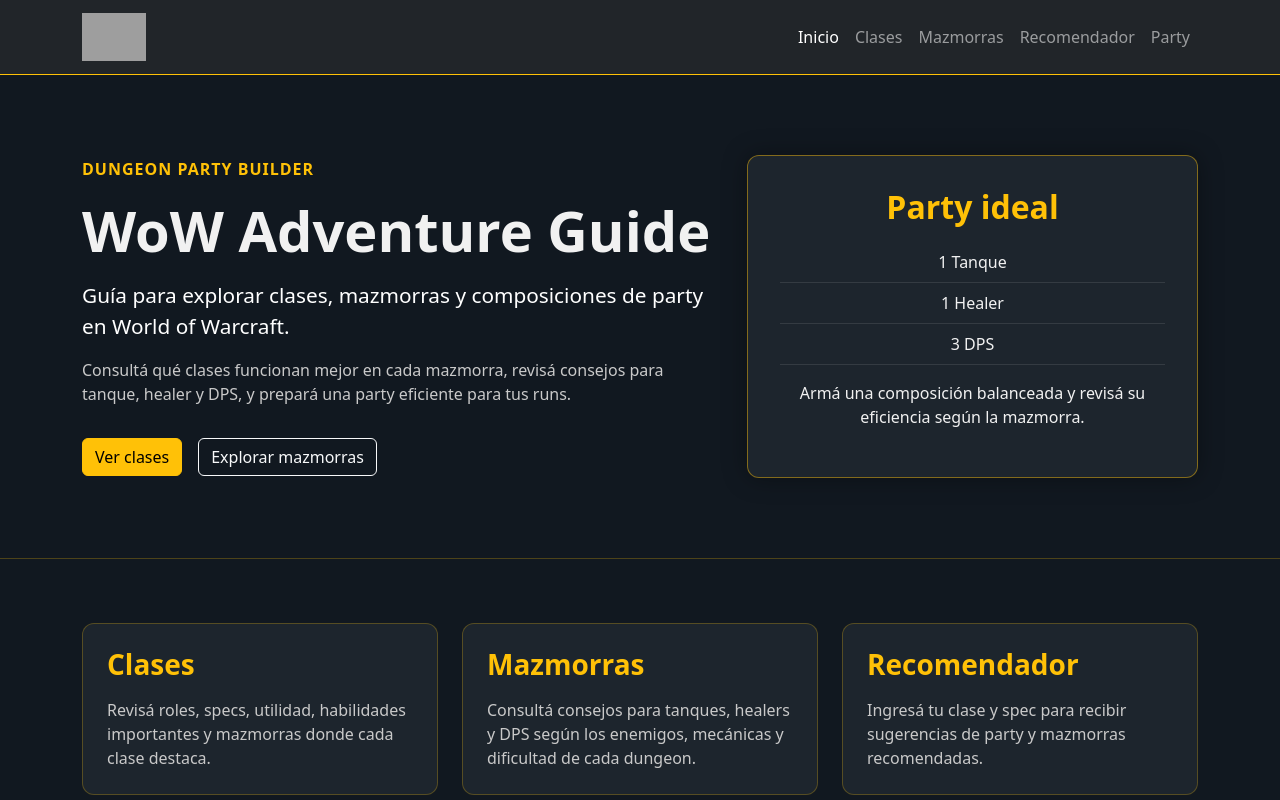
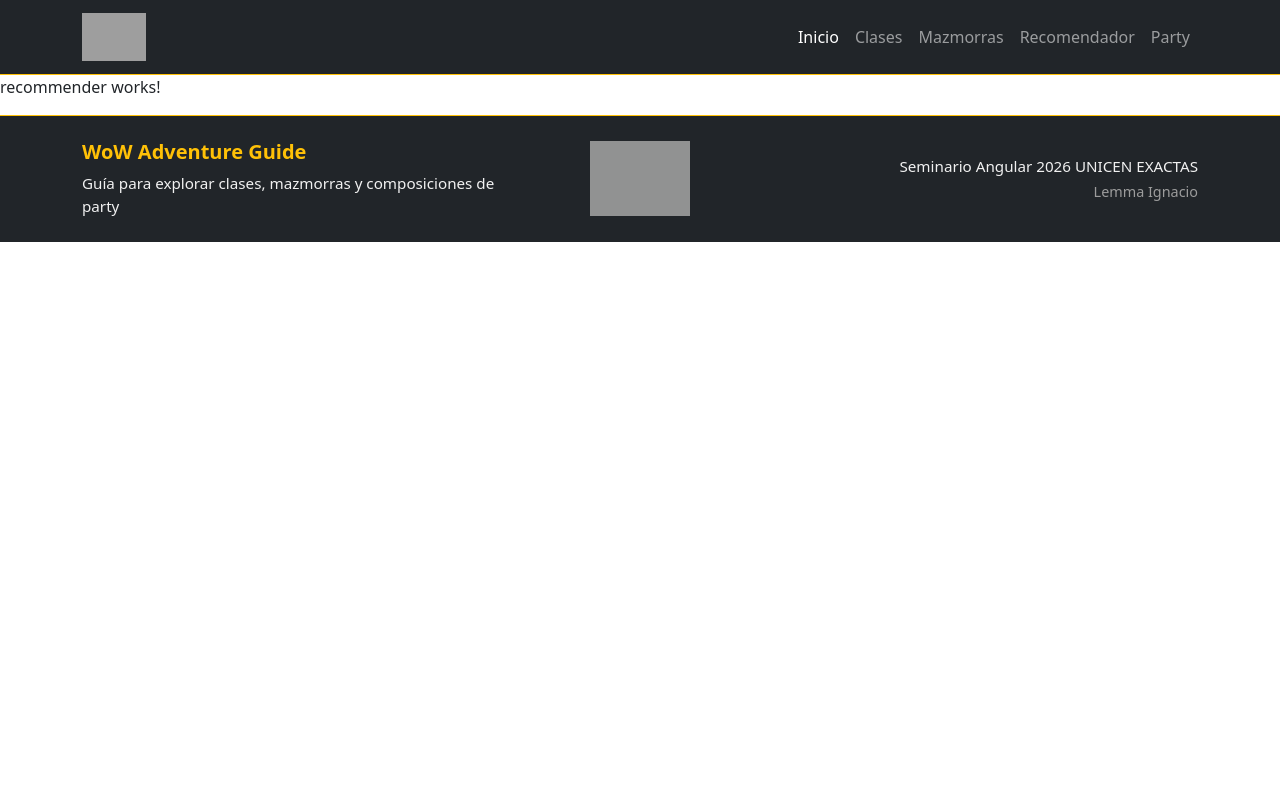
Before and after one commit to lemma-e/angular-seminario, an Angular app: page /recommender in a window 1280 px wide. Before the commit this address led to /. Shown: the top 800 px of the page. Built offline with nearby package versions, Linux system fonts and the light colour scheme; grey boxes are pictures that could not be loaded.

Commit message:
add routing

```diff
--- a/src/app/app-routing-module.ts
+++ b/src/app/app-routing-module.ts
@@ -1,7 +1,16 @@
 import { NgModule } from '@angular/core';
 import { RouterModule, Routes } from '@angular/router';
+import { Home } from './pages/home/home';
+import { Classes } from './pages/classes/classes';
+import { Dungeons } from './pages/dungeons/dungeons';
+import { Recommender } from './pages/recommender/recommender';
 
-const routes: Routes = [];
+const routes: Routes = [
+  {path :'', component: Home},
+  {path: 'classes', component: Classes},
+  {path: 'dungeons', component: Dungeons},
+  {path: 'recommender', component: Recommender}
+];
 
 @NgModule({
   imports: [RouterModule.forRoot(routes)],
--- a/src/app/app.html
+++ b/src/app/app.html
@@ -1,5 +1,5 @@
 <app-navbar></app-navbar>
 
-<app-home></app-home>
+<router-outlet></router-outlet>
 
 <app-footer></app-footer>
--- a/src/app/components/navbar/navbar.html
+++ b/src/app/components/navbar/navbar.html
@@ -5,10 +5,10 @@
         src="../img/logo.png" alt="WoW Adventure Guide" class="navbar-logo">
     </a>
     <div class="navbar-nav ms-auto">
-      <a class="nav-link active" href="#">Inicio</a>
-      <a class="nav-link" href="#">Clases</a>
-      <a class="nav-link" href="#">Mazmorras</a>
-      <a class="nav-link" href="#">Recomendador</a>
+      <a class="nav-link active" routerLink="/">Inicio</a>
+      <a class="nav-link" routerLink="/classes">Clases</a>
+      <a class="nav-link" routerLink="/dungeons">Mazmorras</a>
+      <a class="nav-link" routerLink="/recommender">Recomendador</a>
       <a class="nav-link" href="#">Party</a>
     </div>
   </div>
--- a/src/index.html
+++ b/src/index.html
@@ -5,7 +5,7 @@
   <title>WoW Adventure Guide</title>
   <base href="/">
   <meta name="viewport" content="width=device-width, initial-scale=1">
-  <link rel="icon" type="image/png"" href="img/icon.png">
+  <link rel="icon" type="image/png" href="img/icon.png">
   <link href="https://cdn.jsdelivr.net/npm/bootstrap@5.3.8/dist/css/bootstrap.min.css" rel="stylesheet" integrity="sha384-sRIl4kxILFvY47J16cr9ZwB07vP4J8+LH7qKQnuqkuIAvNWLzeN8tE5YBujZqJLB" crossorigin="anonymous">
 </head>
 <body>
```
